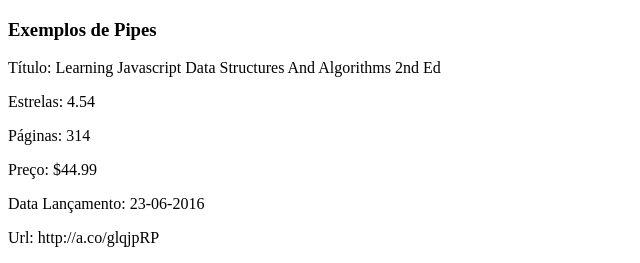
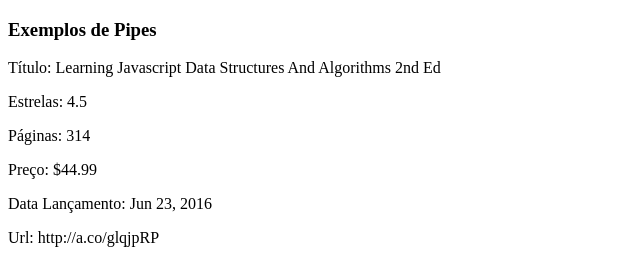
Before and after one commit to emanoelcampos/angular-pipes, an Angular app: page / in a window 1280 px wide. Shown: the top 263 px of the page, without its empty margins (0-640 px from the left). Built offline with nearby package versions, Linux system fonts and the light colour scheme.

Commit message:
usando locale no app module

```diff
--- a/src/app/exemplos-pipes/exemplos-pipes.component.html
+++ b/src/app/exemplos-pipes/exemplos-pipes.component.html
@@ -1,10 +1,10 @@
 <h3>Exemplos de Pipes</h3>
 
 <p>Título: {{ livro.titulo | uppercase | lowercase | camelCase }}</p>
-<p>Estrelas: {{ livro.rating | number:'1.1-2' }}</p>
+<p>Estrelas: {{ livro.rating | number:'1.1-1' }}</p>
 <p>Páginas: {{ livro.numeroPaginas | number }}</p>
 <p>Preço: {{ livro.preco | currency }}</p>
-<p>Data Lançamento: {{ livro.dataLancamento | date:'dd-MM-yyyy' }}</p>
+<p>Data Lançamento: {{ livro.dataLancamento | date }}</p>
 <p>Url: {{ livro.url }}</p>
 <br>
 
```
Also changed, not shown: src/app/app.module.ts (+8 -2 lines), src/app/settings.service.ts (added, +9 -0 lines), 1 other file (tests, documents, lock files or other folders).
